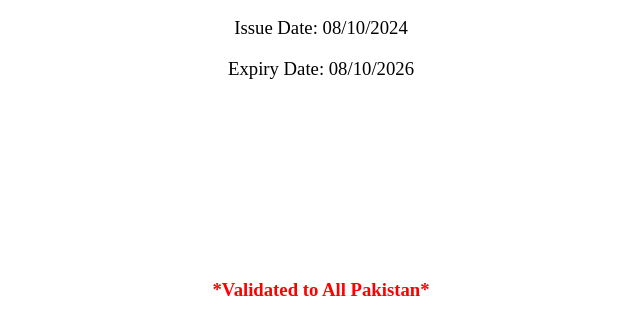
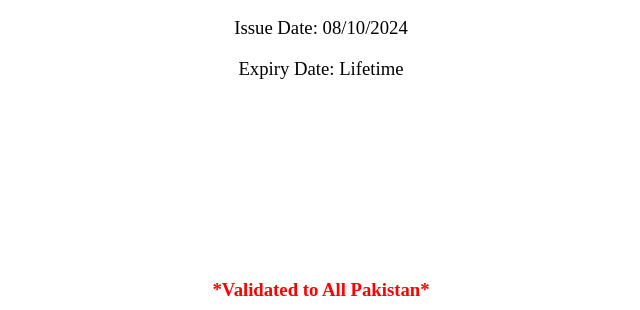
Before and after one commit to ministryinterior/ministryinterior4240115663783, a plain HTML site: page index.html in a window 1280 px wide. Shown: the part 2910-3220 px from the top of the page, 319-959 px from the left. Drawn offline with Linux system fonts and the light colour scheme.

Commit message:
index.html

```diff
--- a/index.html
+++ b/index.html
@@ -74,7 +74,7 @@
 <h3 class="padding-2">Address: Butta village Home number C.466 muhallah khalid bin Waleed  Street kemaare Karachi </br>   </h3>
 <h3 style="color:red"><b>*Valid For All Vehicles*</b></h3>
 <h3>Issue Date: 08/10/2024 </h3>
-<h3 class="padding-5">Expiry Date: 08/10/2026</h3>
+<h3 class="padding-5">Expiry Date: Lifetime </h3>
 <h3 class="padding-4" style="color:red"><b>*Validated to All Pakistan*</b></h3>
 <h4 style="color:red">CopyRight</h4>
 <div><b>@2024</b> Ministry of Interior Pakistan Phone No: 051-9206660 Fax No: 051-9204193 Email ID: <a href="/cdn-cgi/l/email-protection" class="__cf_email__" data-cfemail="bcd8cfd0ddcb8efcd5d2c8d9ced5d3ce92dbd3ca92ccd7">[email&#10;protected]</a></div>
```
